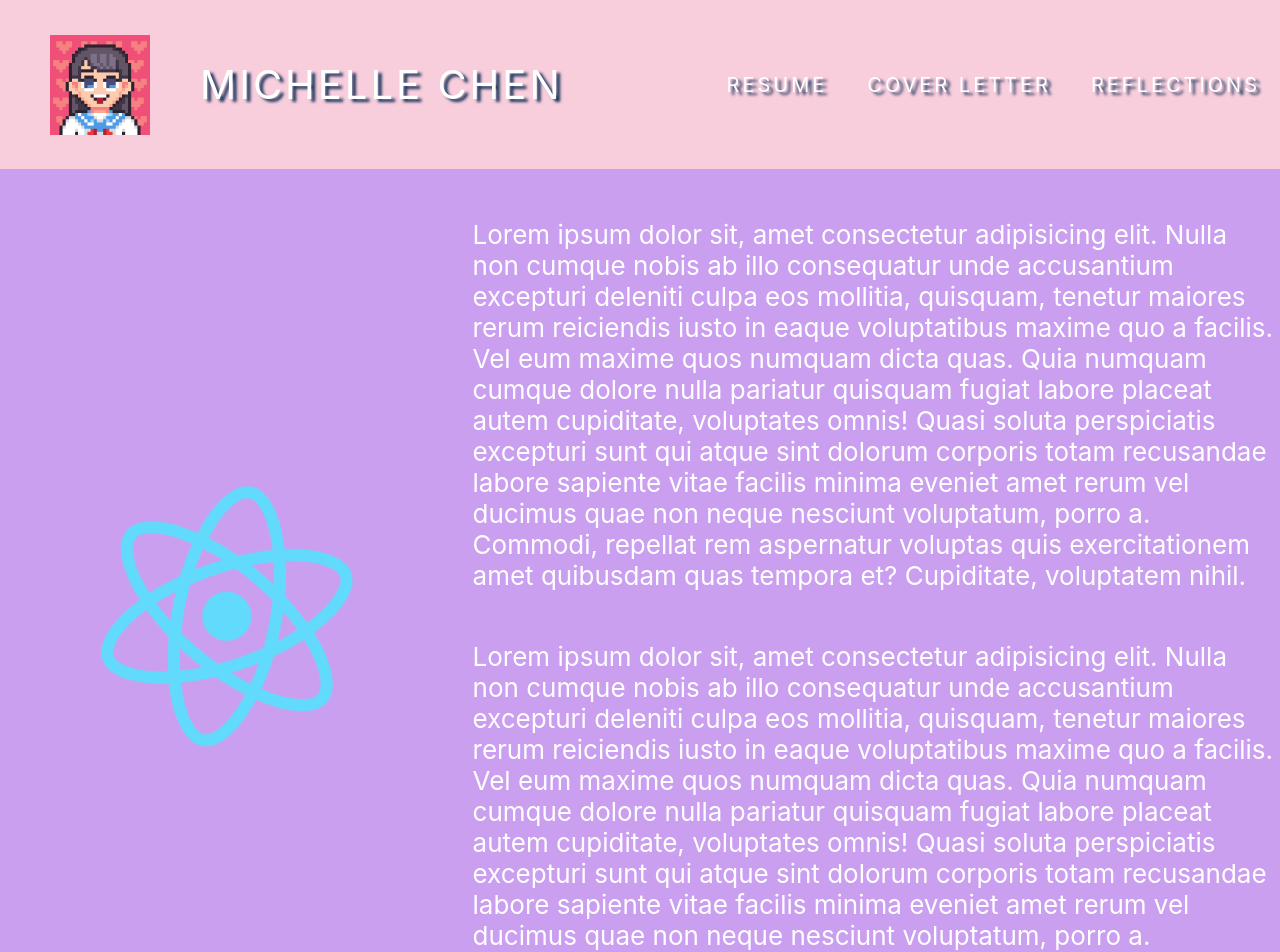
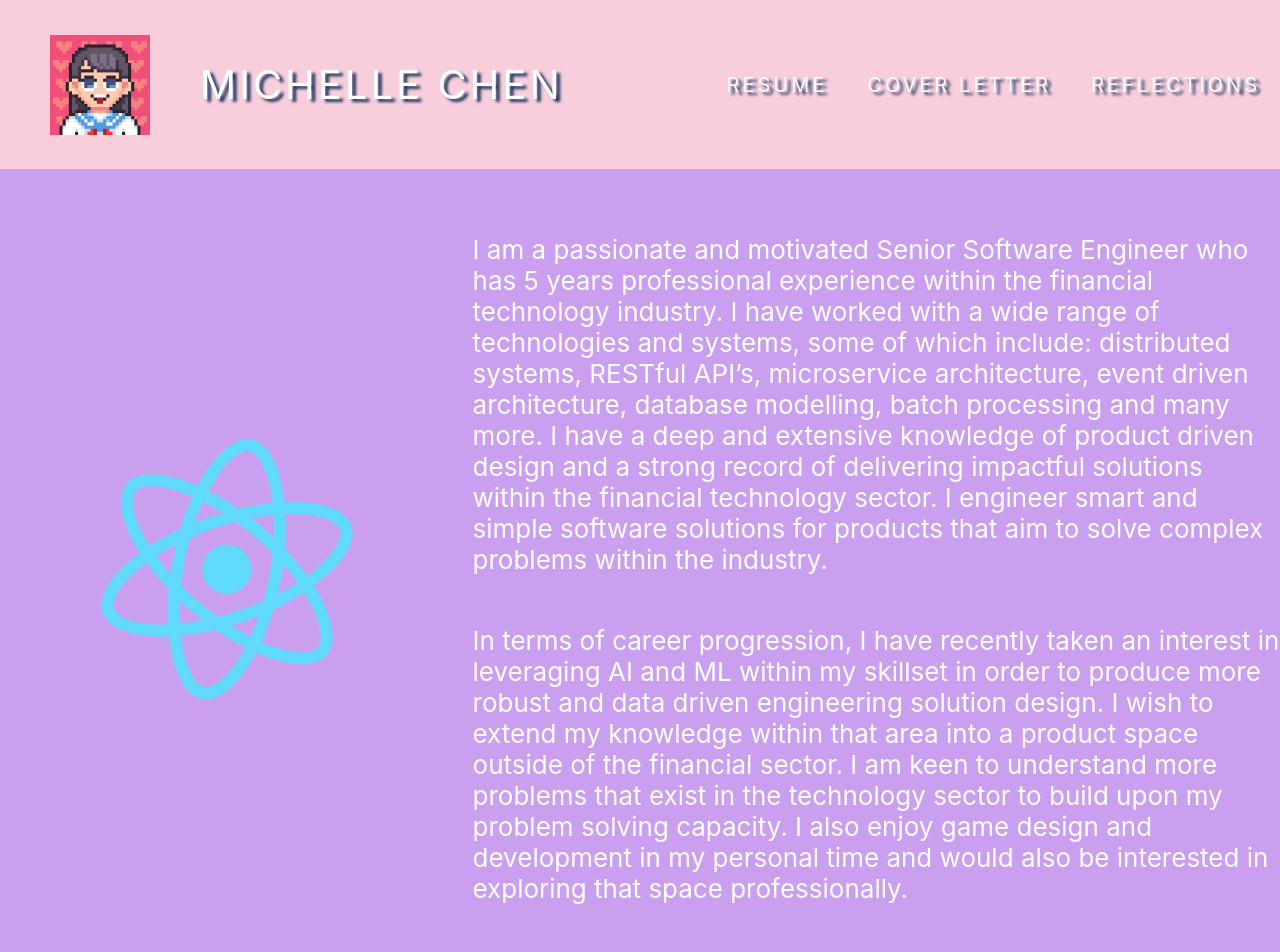
Before and after one commit to Michelle9909/portfolio-uni, a React (Create React App) app: page /#/ in a window 1280 px wide. Shown: the top 952 px of the page. Built offline with nearby package versions, Linux system fonts and the light colour scheme.

Commit message:
landing page

```diff
--- a/src/App.js
+++ b/src/App.js
@@ -17,34 +17,29 @@ function App() {
                 <img src={logo} className="App-logo" alt="logo" />
                 <div className="text-block">
                   <p>
-                    Lorem ipsum dolor sit, amet consectetur adipisicing elit.
-                    Nulla non cumque nobis ab illo consequatur unde accusantium
-                    excepturi deleniti culpa eos mollitia, quisquam, tenetur
-                    maiores rerum reiciendis iusto in eaque voluptatibus maxime
-                    quo a facilis. Vel eum maxime quos numquam dicta quas. Quia
-                    numquam cumque dolore nulla pariatur quisquam fugiat labore
-                    placeat autem cupiditate, voluptates omnis! Quasi soluta
-                    perspiciatis excepturi sunt qui atque sint dolorum corporis
-                    totam recusandae labore sapiente vitae facilis minima
-                    eveniet amet rerum vel ducimus quae non neque nesciunt
-                    voluptatum, porro a. Commodi, repellat rem aspernatur
-                    voluptas quis exercitationem amet quibusdam quas tempora et?
-                    Cupiditate, voluptatem nihil.
+                    I am a passionate and motivated Senior Software Engineer who
+                    has 5 years professional experience within the financial
+                    technology industry. I have worked with a wide range of
+                    technologies and systems, some of which include: distributed
+                    systems, RESTful API’s, microservice architecture, event
+                    driven architecture, database modelling, batch processing
+                    and many more. I have a deep and extensive knowledge of
+                    product driven design and a strong record of delivering
+                    impactful solutions within the financial technology sector.
+                    I engineer smart and simple software solutions for products
+                    that aim to solve complex problems within the industry.
                   </p>
                   <p>
-                    Lorem ipsum dolor sit, amet consectetur adipisicing elit.
-                    Nulla non cumque nobis ab illo consequatur unde accusantium
-                    excepturi deleniti culpa eos mollitia, quisquam, tenetur
-                    maiores rerum reiciendis iusto in eaque voluptatibus maxime
-                    quo a facilis. Vel eum maxime quos numquam dicta quas. Quia
-                    numquam cumque dolore nulla pariatur quisquam fugiat labore
-                    placeat autem cupiditate, voluptates omnis! Quasi soluta
-                    perspiciatis excepturi sunt qui atque sint dolorum corporis
-                    totam recusandae labore sapiente vitae facilis minima
-                    eveniet amet rerum vel ducimus quae non neque nesciunt
-                    voluptatum, porro a. Commodi, repellat rem aspernatur
-                    voluptas quis exercitationem amet quibusdam quas tempora et?
-                    Cupiditate, voluptatem nihil.
+                    In terms of career progression, I have recently taken an
+                    interest in leveraging AI and ML within my skillset in order
+                    to produce more robust and data driven engineering solution
+                    design. I wish to extend my knowledge within that area into
+                    a product space outside of the financial sector. I am keen
+                    to understand more problems that exist in the technology
+                    sector to build upon my problem solving capacity. I also
+                    enjoy game design and development in my personal time and
+                    would also be interested in exploring that space
+                    professionally.
                   </p>
                 </div>
               </div>
```
